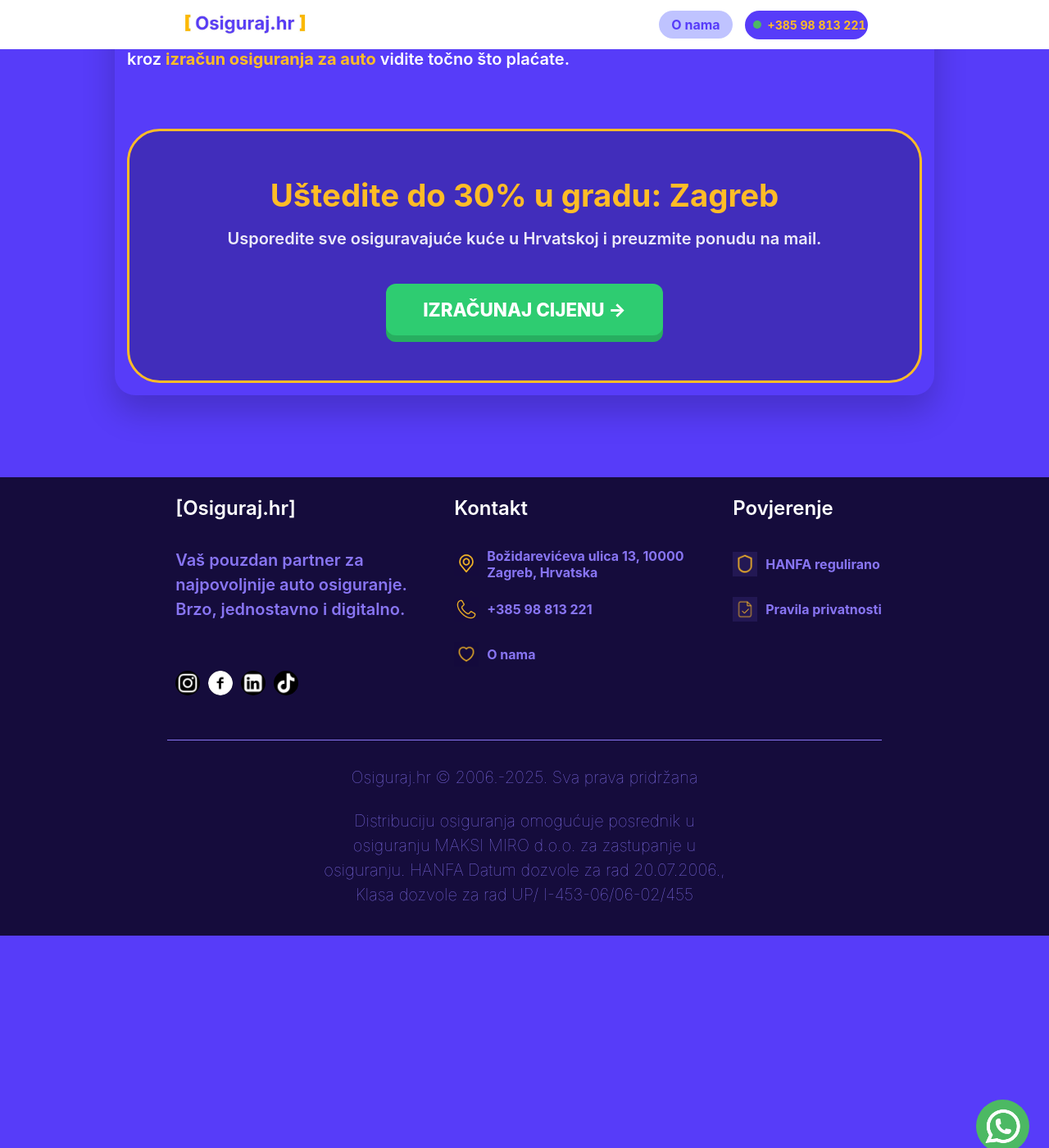
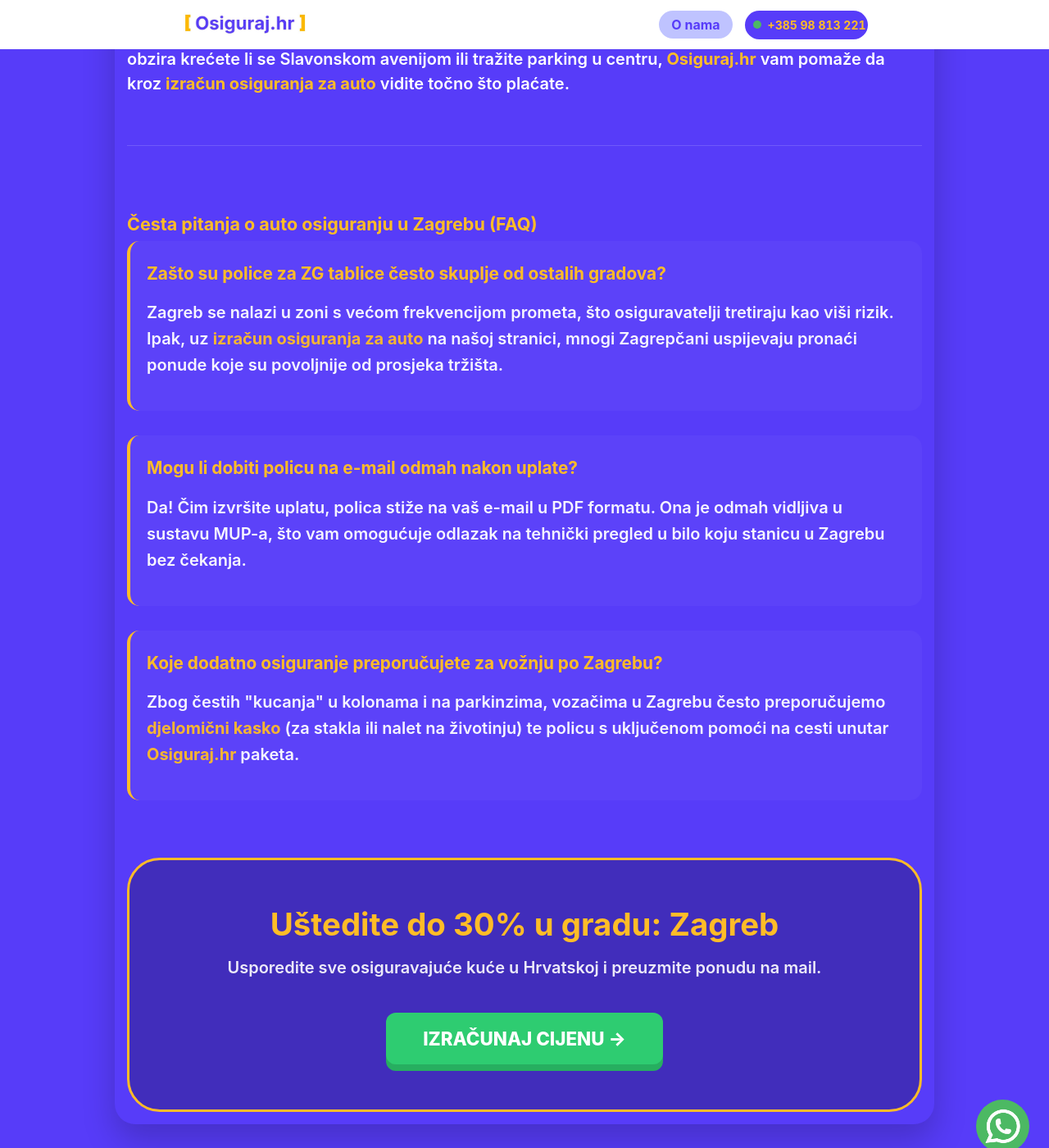
Before and after one commit to Filip-Gale/OsigurajHR, a Jekyll site: the page built from _gradovi/zagreb.md, in a window 1280 px wide and 1400 px high, scrolled down 1333 px. Shown: the whole window at 82% size. Built offline with Jekyll 4.4.1, drawn with Linux system fonts in a browser that asks for light colours; some of the changed text lies outside the part shown.

Commit message:
Update zagreb.md

```diff
--- a/_gradovi/zagreb.md
+++ b/_gradovi/zagreb.md
@@ -6,11 +6,11 @@ permalink: /auto-osiguranje/zagreb/
 description: "Tražite najpovoljnije auto osiguranje u Zagrebu? Osiguraj.hr vam nudi neovisnu usporedbu polica za ZG područje i uštedu do 30% uz par klikova."
 ---
 
-U današnjem ubrzanom svijetu, trošenje dragocjenog vremena na obilazak poslovnica osiguravajućih kuća postalo je relikt prošlosti. Za vozače u **Zagrebu**, gdje gustoća prometa stalno raste, pronalazak optimalne police kroz digitalni **izračun osiguranja za auto** nije samo pitanje uštede, već i pametnog upravljanja vremenom.
+U današnjem ubrzanom svijetu, trošenje dragocjenog vremena na obilazak poslovnica osiguravajućih kuća postalo je relikt prošlosti. Za vozače u **Zagrebu**, gdje gustoća prometa stalno raste, pronalazak optimalne police kroz digitalni **izračun osiguranja za auto** nije samo pitanje uštede, već i pametnog upravjanja vremenom, baš kao što to rade vozači u [Splitu](https://www.osiguraj.hr/auto-osiguranje/split/).
 
 ### Vaš digitalni partner u Zagrebu
 
-**Osiguraj.hr** je neovisna platforma koja transformira način na koji pristupate zaštiti svog vozila. Naš stručni tim osigurava vam potpuno transparentan pristup tržištu za **ZG registracijsko područje**, vodeći vas kroz svaki korak — od prve usporedbe do finalnog ugovaranja police.
+**Osiguraj.hr** je neovisna platforma koja transformira način na koji pristupate zaštiti svog vozila. Naš stručni tim osigurava vam potpuno transparentan pristup tržištu za **ZG registracijsko područje**, vodeći vas kroz svaki korak — od prve usporedbe do finalnog ugovaranja police. Bez obzira trebate li policu u Zagrebu ili [Osijeku](https://www.osiguraj.hr/auto-osiguranje/osijek/), naš sustav pronalazi najnižu cijenu.
 
 ### Zašto je usporedba ključna za ZG tablice?
 
@@ -23,3 +23,22 @@ Zagreb statistički nosi veće rizike u prometu, ali uz pravu platformu to ne mo
 ### Razbijanje mitova o cijeni polica
 
 Postoji uvriježeno mišljenje da je najjeftinije osiguranje ujedno i najlošije. U svijetu obveznog osiguranja, to nije nužno točno. Razlika često leži u dodatnim uslugama i brzini obrade štete. Bez obzira krećete li se Slavonskom avenijom ili tražite parking u centru, **Osiguraj.hr** vam pomaže da kroz **izračun osiguranja za auto** vidite točno što plaćate.
+
+<div class="faq-section">
+    <h3>Česta pitanja o auto osiguranju u Zagrebu (FAQ)</h3>
+
+    <div class="faq-item">
+        <h4>Zašto su police za ZG tablice često skuplje od ostalih gradova?</h4>
+        <p>Zagreb se nalazi u zoni s većom frekvencijom prometa, što osiguravatelji tretiraju kao viši rizik. Ipak, uz <strong>izračun osiguranja za auto</strong> na našoj stranici, mnogi Zagrepčani uspijevaju pronaći ponude koje su povoljnije od prosjeka tržišta.</p>
+    </div>
+
+    <div class="faq-item">
+        <h4>Mogu li dobiti policu na e-mail odmah nakon uplate?</h4>
+        <p>Da! Čim izvršite uplatu, polica stiže na vaš e-mail u PDF formatu. Ona je odmah vidljiva u sustavu MUP-a, što vam omogućuje odlazak na tehnički pregled u bilo koju stanicu u Zagrebu bez čekanja.</p>
+    </div>
+
+    <div class="faq-item">
+        <h4>Koje dodatno osiguranje preporučujete za vožnju po Zagrebu?</h4>
+        <p>Zbog čestih "kucanja" u kolonama i na parkinzima, vozačima u Zagrebu često preporučujemo <strong>djelomični kasko</strong> (za stakla ili nalet na životinju) te policu s uključenom pomoći na cesti unutar <strong>Osiguraj.hr</strong> paketa.</p>
+    </div>
+</div>
```
